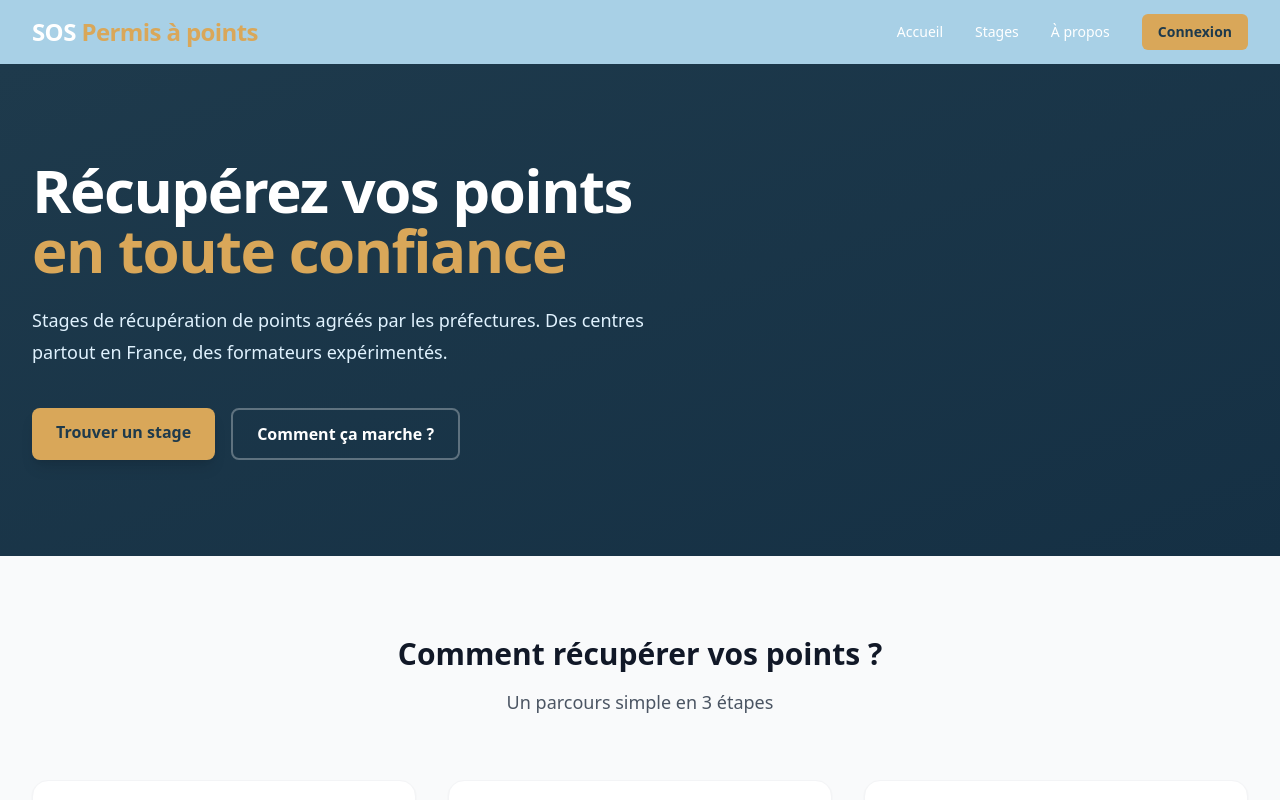
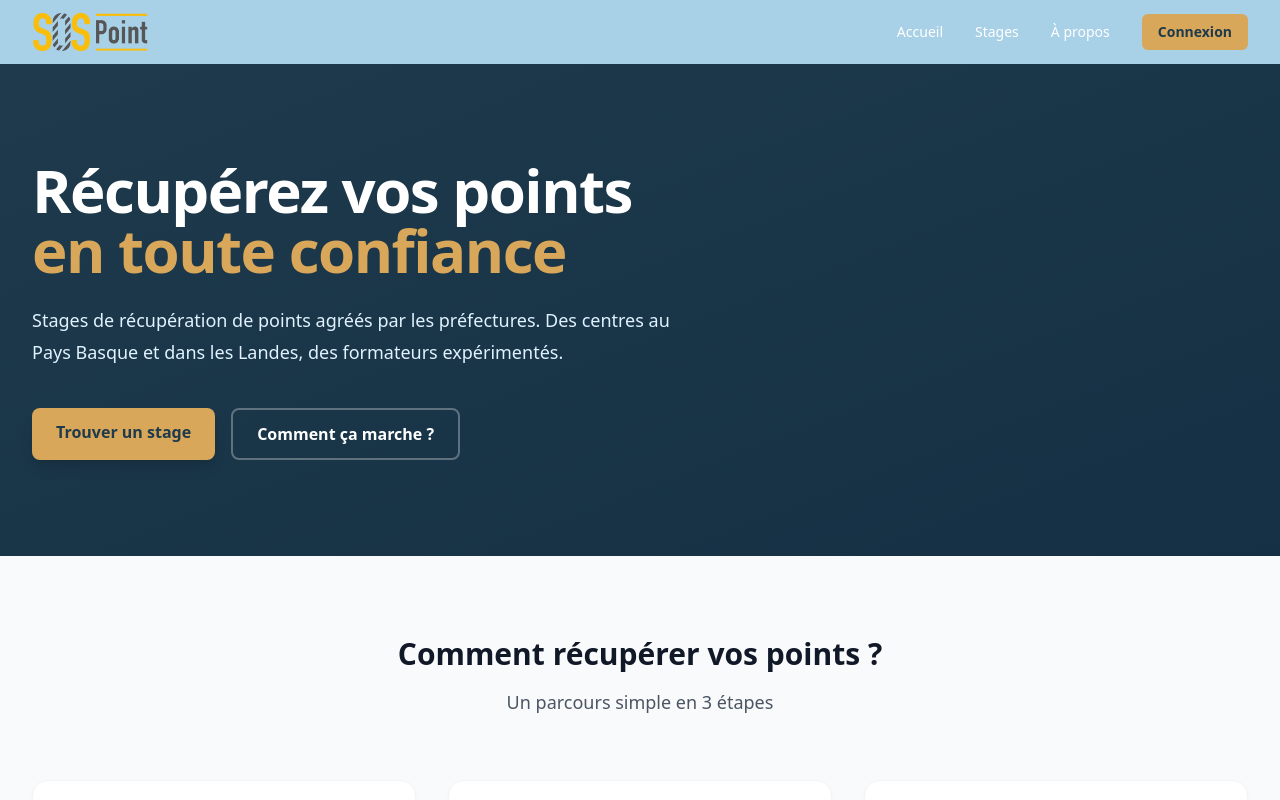
Before and after one commit to lampeene/sos3, a Next.js app in the folder apps/web/: page / in a window 1280 px wide. Shown: the top 800 px of the page. Built offline with nearby package versions, Linux system fonts and the light colour scheme.

Commit message:
Ajout du logo et mise à jour texte zone géographique

```diff
--- a/apps/web/app/page.tsx
+++ b/apps/web/app/page.tsx
@@ -6,9 +6,7 @@ export default function HomePage() {
         <div className="mx-auto max-w-7xl px-4 sm:px-6 lg:px-8">
           <div className="flex h-16 items-center justify-between">
             <div className="flex items-center gap-3">
-              <span className="text-2xl font-bold tracking-tight">
-                SOS <span className="text-[#D9A759]">Permis à points</span>
-              </span>
+              <img src="/images/logo.png" alt="SOS Permis à points" className="h-10 w-auto" />
             </div>
             <nav className="hidden md:flex items-center gap-8 text-sm font-medium">
               <a href="/" className="hover:text-[#D9A759] transition">
@@ -41,7 +39,7 @@ export default function HomePage() {
             </h1>
             <p className="mt-6 text-lg leading-8 text-sky-100">
               Stages de récupération de points agréés par les préfectures.
-              Des centres partout en France, des formateurs expérimentés.
+              Des centres au Pays Basque et dans les Landes, des formateurs expérimentés.
             </p>
             <div className="mt-10 flex flex-wrap gap-4">
               <a
```
Also changed, not shown: apps/web/public/images/logo.png (added).
